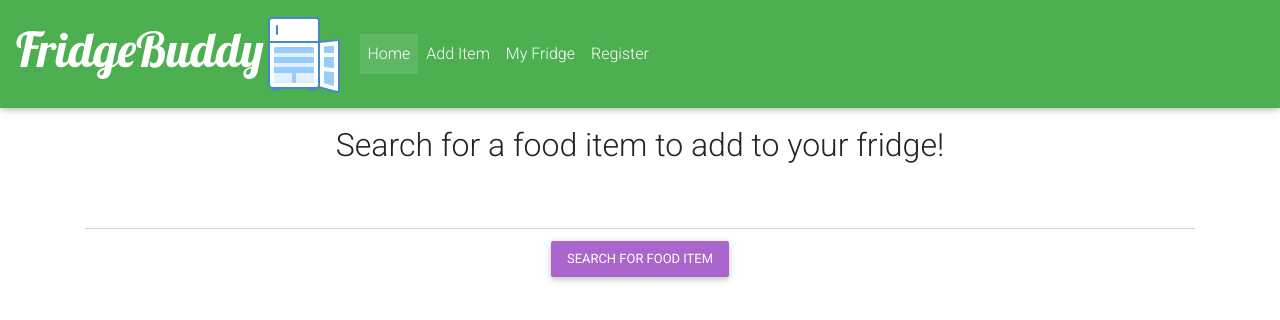
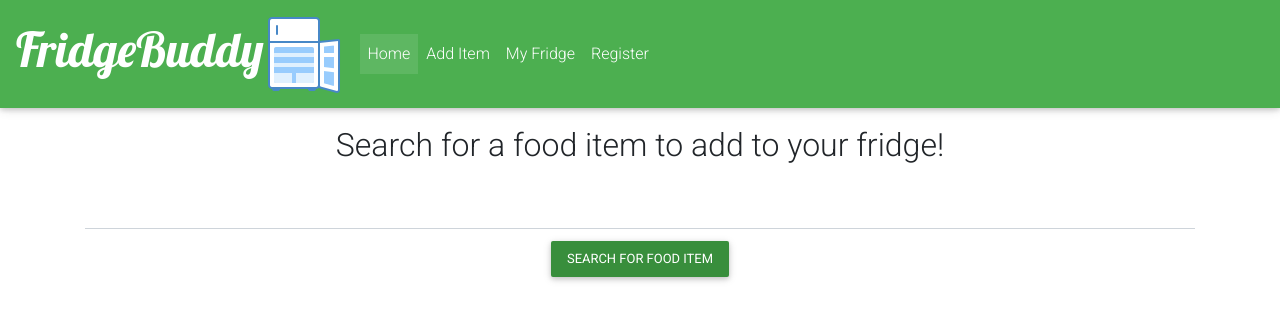
Before and after one commit to nhowlandatl/refrigerator-app, a React (Create React App) app: page /SearchForm in a window 1280 px wide. Shown: the top 320 px of the page. Built offline with nearby package versions, Linux system fonts and the light colour scheme.

Commit message:
Updated branding colors for all search form buttons

```diff
--- a/src/components/GroceryItem.js
+++ b/src/components/GroceryItem.js
@@ -17,7 +17,7 @@ class GroceryItem extends Component {
         <div style={{display: 'flex', justifyContent: 'center'}}>
           {this.props.ingredients.length >= 1 &&
             // Generate clear screen button after recipes are generated
-            <Button variant="outline-secondary" onClick={this.handleSubmit}>Click to find recipes</Button>
+            <Button variant="outline-green" onClick={this.handleSubmit}>Click to find recipes</Button>
           }
         </div>
       )
--- a/src/components/GroceryItemInfo.js
+++ b/src/components/GroceryItemInfo.js
@@ -33,7 +33,7 @@ class GroceryItemInfo extends Component {
             <div>
                 {this.props.recipeInfo &&
                     <MDBModal isOpen={this.state.modal14} centered>
-                        <MDBBtn data-dismiss="modal" onClick={()=>this.onCloseModal()}>Close</MDBBtn>
+                        <MDBBtn color="green" data-dismiss="modal" onClick={()=>this.onCloseModal()}>Close</MDBBtn>
                         <MDBModalHeader >
                             <MDBIcon icon='utensils' className="cyan-text" style={{marginRight: "1rem"}}/>
                             {recipeTitle}
--- a/src/components/GroceryItemResults.js
+++ b/src/components/GroceryItemResults.js
@@ -27,7 +27,7 @@ class GroceryItemResults extends Component {
                     <img src={recipe.image}/>
                     {this.props.recipes.length > 1 &&
                       // Conditionally generate Recipe info button after recipe titles area rendered
-                      <Button variant="outline-secondary" onClick={() => this.handleRecipe(recipe.id)}>Get recipe details</Button>
+                      <Button variant="outline-green" onClick={() => this.handleRecipe(recipe.id)}>Get recipe details</Button>
                     }
                   </MDBCard>
                 </MDBCol>
--- a/src/components/SearchForm.js
+++ b/src/components/SearchForm.js
@@ -57,7 +57,7 @@ class SearchForm extends Component {
               placeholder="Your ingredient"
               required
               >
-              <MDBBtn color="secondary" className="m-1 px-3 py-2" type="submit">Search for food item</MDBBtn>
+              <MDBBtn color="green" className="m-1 px-3 py-2" type="submit">Search for food item</MDBBtn>
                <div className="invalid-tooltip">
                 Please enter a food item.
                 </div>
```
